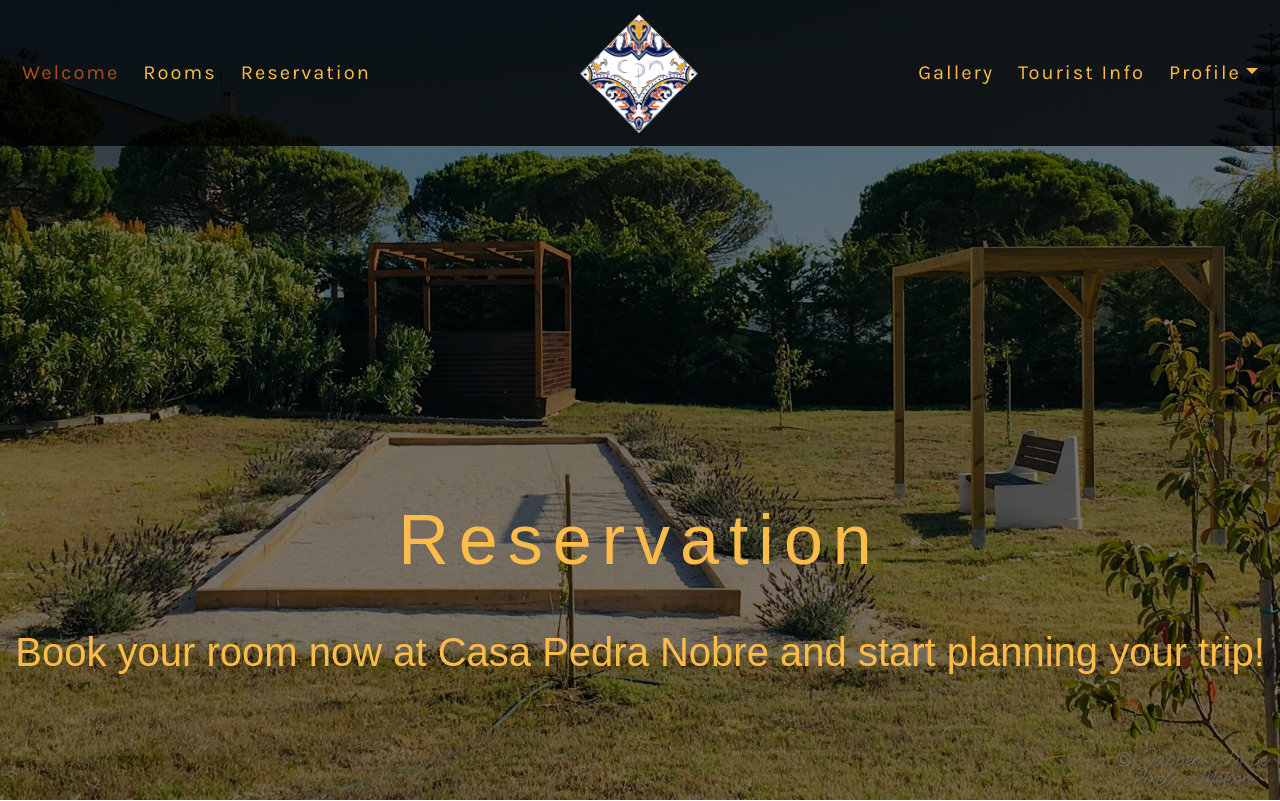
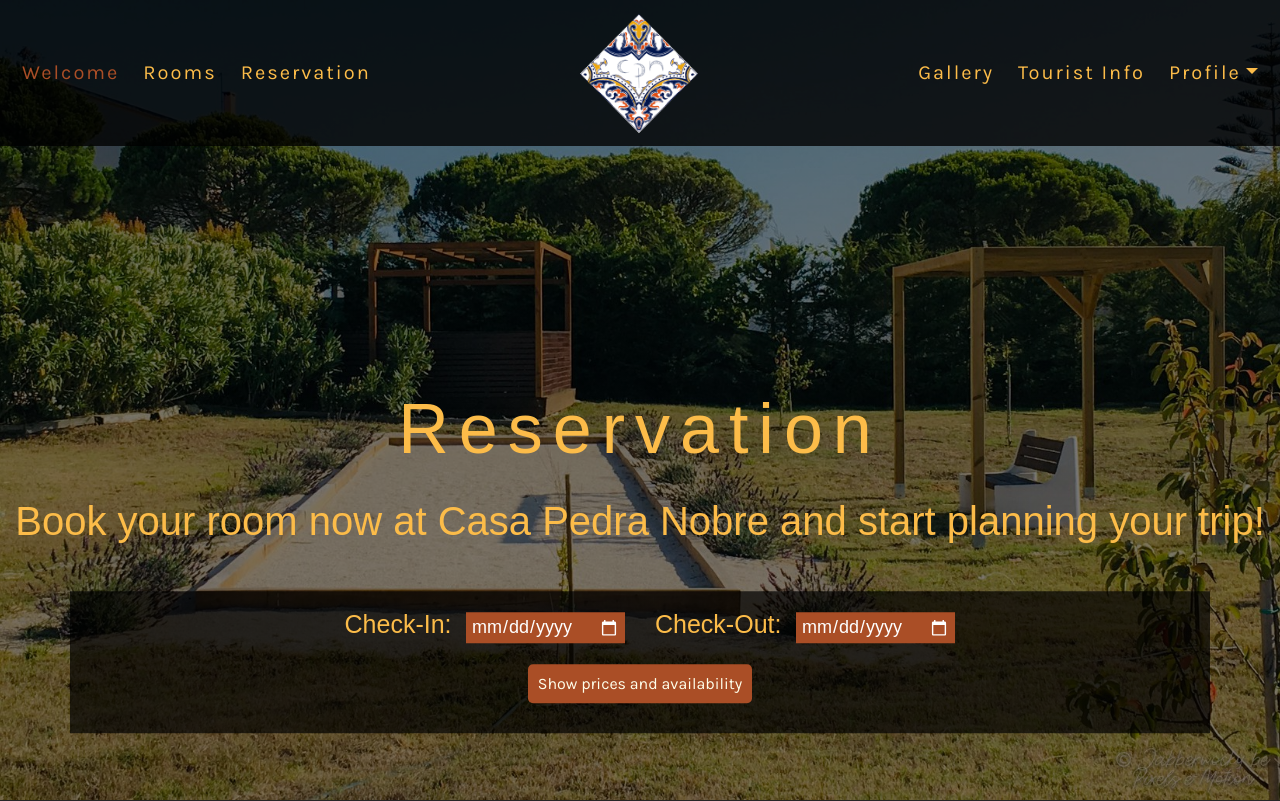
Before and after one commit to AnoukSmet/Casa-Pedra-Nobre, a Django app: page /reservation/ in a window 1280 px wide. Shown: the top 801 px of the page. Run offline with Django 3.2, Linux system fonts and the light colour scheme; some libraries are stand-ins or nearby versions; some web fonts are replaced; grey boxes are pictures that could not be loaded.

Commit message:
Moved date input reservation into hero image to improve user experience + removed hero image reservation detail

```diff
--- a/reservation/static/reservation/css/reservation.css
+++ b/reservation/static/reservation/css/reservation.css
@@ -1,5 +1,38 @@
 #reservation {
     background-image: linear-gradient(rgba(0, 0, 0, 0.5), rgba(0, 0, 0, 0.5)), url("/media/homepage-book-now.jpg");
+}
+
+#reservation-hero-text {
+    top: 70%;
+}
+
+#reservation-hero-text h1 {
+    margin-bottom: 2rem;
+}
+#reservation-hero-text p {
+    margin-bottom: 4rem;
+}
+
+#reservation-request-form {
+    background-image: linear-gradient(rgba(0, 0, 0, 0.7), rgba(0, 0, 0, 0.7));
+    padding: 1.5rem;
+}
+
+.reservation-label {
+    font-size: 2.5rem;
+}
+
+.reservation-input {
+    background-color: #aa4e26;
+    color: #fff;
+    border: none;
+    padding: 0.1rem 0.5rem;
+    margin-left: 1rem;
+    font-size: 1.8rem;
+}
+
+::-webkit-calendar-picker-indicator {
+    filter: invert(1);
 }
 
 .submit-rooms {
--- a/reservation/templates/reservation/reservation.html
+++ b/reservation/templates/reservation/reservation.html
@@ -8,31 +8,28 @@
 {% block content %}
 <div class="header-container" id="reservation">
     {% include 'components/navigation/navbar.html' %}
-    <div class="hero-text">
-        <h1>Reservation</h1>
-        <p>Book your room now at Casa Pedra Nobre and start planning your trip!</p>
-    </div>
-</div>
+    <div class="hero-text" id="reservation-hero-text">
+        <h1 class="ml-1 mr-1">Reservation</h1>
+        <p class="ml-1 mr-1">Book your room now at Casa Pedra Nobre and start planning your trip!</p>
 
-<div class="container">
-    <h2 class="sub-heading mb-4 mt-4">Reservation</h2>
-    <p>Select your preferred check in and check out date and proceed to the next step</p>
-    <p> {{error }}</p>
+        <div class="container" id="reservation-request-form">
             <form method="POST" action="{% url 'reservation' %}" class="row">
             {% csrf_token %}
-        <div class="col-12 col-md-6">
-            <label for="check_in">Check-In:</label>
-            <input type="date" name="check_in">
+                <div class="col-12 col-md-6 text-right">
+                    <label class="reservation-label" for="check_in">Check-In:</label>
+                    <input class="reservation-input" type="date" name="check_in">
                 </div>
-        <div class="col-12 col-md-6">
-            <label for="check_out">Check-Out:</label>
-            <input type="date" name="check_out">
+                <div class="col-12 col-md-6 text-left">
+                    <label class="reservation-label" for="check_out">Check-Out:</label>
+                    <input class="reservation-input" type="date" name="check_out">
                 </div>
                 <div class="col-12 mt-4 mb-4">
                     <input class="button" type="submit" value="Show prices and availability">
                 </div>
             </form>
         </div>
+    </div>
+</div>
 
 {% include 'components/social-media/social-media.html' %}
 
```
Also changed, not shown: reservation/templates/reservation/reservation_detail.html (+1 -7 lines), README.md. Lines whose indentation alone changed are shown as unchanged.
